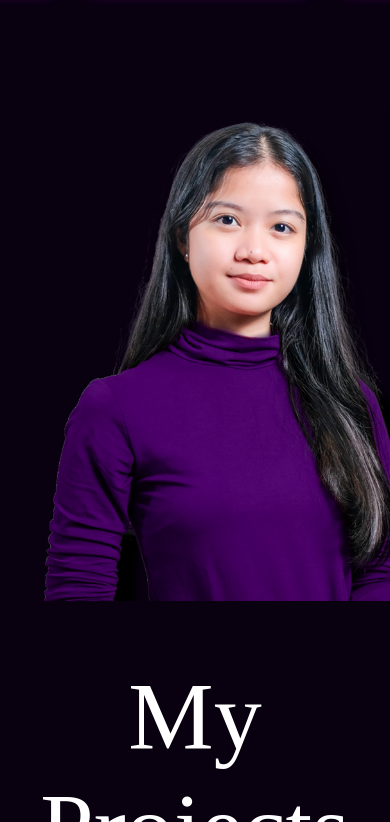
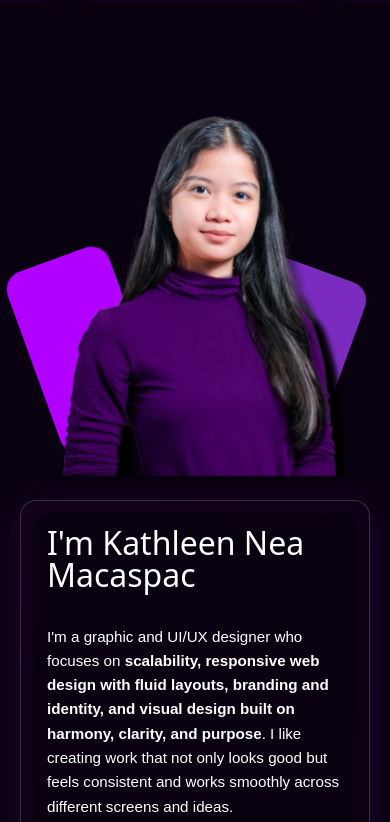
Before and after one commit to kneamacaspac/nea-portfolio, a React (Vite) app: page / in a window 390 px wide. Shown: the part 902-1724 px from the top of the page. Built offline with nearby package versions, Linux system fonts and the light colour scheme; a web font is replaced by a local one.

Commit message:
Added animation, made about-me responsive

```diff
--- a/src/components/About.jsx
+++ b/src/components/About.jsx
@@ -8,6 +8,8 @@ function About() {
     <section id="about" className="about-section">
       <div className="about-card">
         <div className="about-image-box">
+          <div className="animated-about-div-2"></div>
+          <div className="animated-about-div"></div>
           <img src={aboutPhoto} alt="Nea portrait" />
         </div>
 
@@ -16,17 +18,21 @@ function About() {
             <h3>I&apos;m Kathleen Nea Macaspac</h3>
             <br></br>
             <p>
-              I&apos;m a graphic designer passionate about digitalizing
-              imaginations and translating ideas into clean and creative
-              visuals. Whether I&apos;m designing a logo, UI, or a poster, I aim
-              to blend creativity with clarity using tools that help me build
-              efficiently and with intention.
+              I&apos;m a graphic and UI/UX designer who focuses on{" "}
+              <strong>
+                scalability, responsive web design with fluid layouts, branding
+                and identity, and visual design built on harmony, clarity, and
+                purpose
+              </strong>
+              . I like creating work that not only looks good but feels
+              consistent and works smoothly across different screens and ideas.
             </p>
             <br></br>
             <p>
-              I&apos;m a student with a specialization in Multimedia Arts and I
-              enjoy creating visual experiences that reflect both personality
-              and purpose.
+              Whether I’m designing a logo, UI, or a poster, I blend creativity
+              with clarity. I use tools that help me build efficiently while
+              keeping everything intentional, clean, and a little fun — creating
+              visual experiences that reflect both personality and purpose.
             </p>
 
             <SocialButtons />
--- a/src/data/projects.js
+++ b/src/data/projects.js
@@ -2,6 +2,7 @@ import project1 from "../assets/images/projects/project1.png";
 import project2 from "../assets/images/projects/project2.png";
 import project3 from "../assets/images/projects/project3.png";
 import project4 from "../assets/images/projects/project4.png";
+import project5 from "../assets/images/projects/project5.png";
 
 const projects = [
   {
@@ -35,6 +36,13 @@ const projects = [
     image: project4,
     category: "graphic",
   },
+  {
+    id: 5,
+    title: "Project 05",
+    description: "Layout and graphic content for publication.",
+    image: project5,
+    category: "graphic",
+  },
 ];
 
 export default projects;
--- a/src/data/socials.js
+++ b/src/data/socials.js
@@ -13,18 +13,12 @@ const socials = [
   },
   {
     id: 3,
-    name: "Instagram",
-    link: "https://www.instagram.com/lemoneyd__/",
-    icon: "instagram",
-  },
-  {
-    id: 4,
     name: "Email",
     link: "mailto:macaspackathleennea@gmail.com",
     icon: "email",
   },
   {
-    id: 5,
+    id: 4,
     name: "LinkedIn",
     link: "https://www.linkedin.com/in/kathleen-nea-macaspac-a815a834b/?skipRedirect=true",
     icon: "linkedin",
--- a/src/styles/about.css
+++ b/src/styles/about.css
@@ -1,16 +1,42 @@
 .about-section {
   padding-bottom: 0;
+  width: 100%;
 }
 
 .about-card {
   display: flex;
-  flex-direction: row;
+  align-items: center;
+  justify-content: center;
+  gap: 2rem;
+  flex-wrap: wrap;
+  width: 100%;
+}
+
+.about-image-box {
+  position: relative;
+  display: flex;
+  justify-content: center;
+  align-items: center;
+  flex: 1 1 320px;
+  min-width: 260px;
+  max-width: 420px;
+}
+
+.about-section img {
+  width: 100%;
+  max-width: 400px;
+  height: auto;
+  display: block;
+  position: relative;
+  z-index: 3;
 }
 
 .about-container {
+  flex: 1 1 500px;
+  width: 100%;
   max-width: 1000px;
-  min-width: 1000px;
-  margin-left: auto;
+  min-width: 0;
+  margin-left: 0;
   background: linear-gradient(
     135deg,
     rgba(115, 17, 131, 0.1),
@@ -21,14 +47,18 @@
   border: 1px solid rgba(255, 255, 255, 0.18);
   box-shadow: 0 8px 32px 0 rgba(72, 22, 115, 0.37);
   border-radius: var(--radius-md);
-  padding: 30px;
+  padding: clamp(16px, 3vw, 30px);
+  z-index: 10;
+  box-sizing: border-box;
 }
 
 .about-text-box {
-  padding: 20px;
+  position: relative;
+  padding: clamp(16px, 3vw, 24px);
   background-color: var(--bg-main);
   border-radius: var(--radius-md);
   height: 100%;
+  padding-bottom: 90px;
 }
 
 .about-section h3 {
@@ -36,18 +66,138 @@
   font-weight: 400;
   font-style: normal;
   font-size: clamp(2rem, 6vw, 4rem);
-}
-
-.about-section img {
-  max-width: 400px;
+  line-height: 1;
+  margin-bottom: 1rem;
 }
 
 .about-section p {
-  font-size: clamp(1.25rem, 3vw, 1.5rem);
+  font-size: clamp(0.95rem, 2vw, 1.3rem);
+  line-height: 1.6;
 }
 
 .about-section .social-buttons {
   position: absolute;
-  bottom: 50px;
-  right: 50px;
+  bottom: 12px;
+  right: 12px;
+  display: flex;
+  gap: 10px;
 }
+
+/* animated shapes */
+.animated-about-div,
+.animated-about-div-2 {
+  position: absolute;
+  width: clamp(110px, 18vw, 180px);
+  border-radius: var(--radius-md);
+  z-index: 1;
+  bottom: 20%;
+  animation: floatTilt 4s ease-in-out infinite;
+}
+
+.animated-about-div {
+  height: clamp(180px, 28vw, 270px);
+  background-color: var(--accent-soft);
+  left: 55%;
+  --dir: 1;
+}
+
+.animated-about-div-2 {
+  height: clamp(200px, 30vw, 290px);
+  background-color: var(--accent);
+  left: 10%;
+  --dir: -1;
+}
+
+@keyframes floatTilt {
+  0% {
+    transform: translateX(0) rotate(0deg) scale(1);
+  }
+  30% {
+    transform: translateX(calc(20px * var(--dir)))
+      rotate(calc(20deg * var(--dir))) scale(1.2);
+  }
+  75% {
+    transform: translateX(calc(20px * var(--dir)))
+      rotate(calc(20deg * var(--dir))) scale(1.2);
+  }
+  100% {
+    transform: translateX(0) rotate(0deg) scale(1);
+  }
+}
+
+/* tablet */
+@media (max-width: 992px) {
+  .about-card {
+    gap: 1.5rem;
+  }
+
+  .about-image-box {
+    max-width: 340px;
+  }
+
+  .animated-about-div {
+    left: 58%;
+  }
+
+  .animated-about-div-2 {
+    left: 8%;
+  }
+}
+
+/* mobile */
+@media (max-width: 768px) {
+  .about-card {
+    flex-direction: column;
+    align-items: center;
+  }
+
+  .about-image-box {
+    width: 100%;
+    max-width: 300px;
+    order: 1;
+  }
+
+  .about-container {
+    width: 100%;
+    order: 2;
+  }
+
+  .about-text-box {
+    text-align: left;
+  }
+
+  .animated-about-div,
+  .animated-about-div-2 {
+    bottom: 12%;
+  }
+}
+
+/* small phones */
+@media (max-width: 480px) {
+  .about-container {
+    padding: 12px;
+  }
+
+  .about-text-box {
+    padding: 14px;
+  }
+
+  .about-section p {
+    font-size: 0.95rem;
+  }
+
+  .animated-about-div,
+  .animated-about-div-2 {
+    width: 90px;
+  }
+
+  .animated-about-div {
+    height: 150px;
+    left: 60%;
+  }
+
+  .animated-about-div-2 {
+    height: 160px;
+    left: 5%;
+  }
+}
--- a/src/styles/projects.css
+++ b/src/styles/projects.css
@@ -79,7 +79,7 @@
 .swiper-button-next,
 .swiper-button-prev {
   color: #d4d4d4;
-  background: rgba(255, 255, 255, 0.1);
+  background: rgba(70, 70, 70, 0.1);
   backdrop-filter: blur(10px);
   border-radius: 50%;
   border: solid 0.3px #f3f3f3d6;
```
Also changed, not shown: src/assets/images/projects/project4.png, src/assets/images/projects/project5.png (added).
